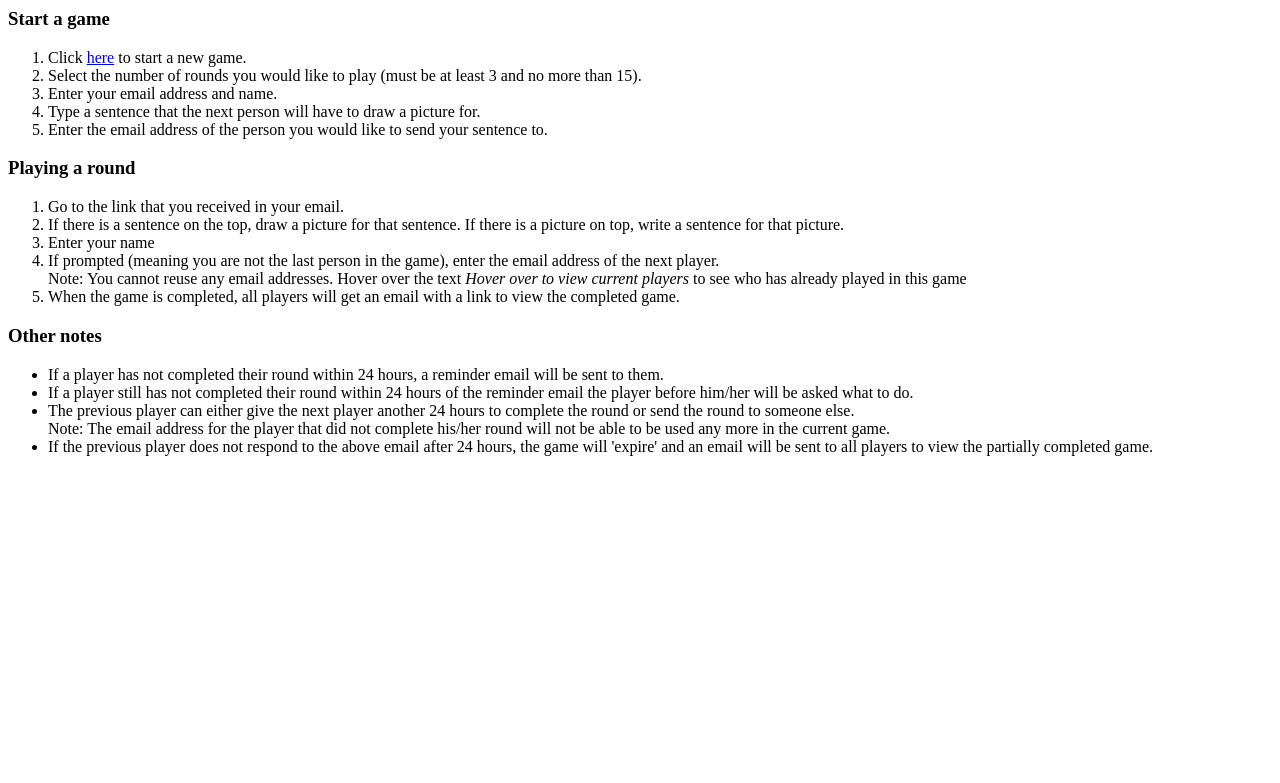
After one commit to bcorwin/TheDrawingGame, a Django app: page /howtoplay/ in a window 1280 px wide. The commit adds this page. Shown: the top 783 px of the page. Run offline with Django 3.2, Linux system fonts and the light colour scheme.

Commit message:
Added howtoplay page

```diff
--- a/TheDrawingGame/static/templates/home.html
+++ b/TheDrawingGame/static/templates/home.html
@@ -3,6 +3,9 @@
 <body>
     <form action="/game/">
         <input type="submit" value="New Game">
+    </form>
+    <form action="/howtoplay/">
+        <input type="submit" value="How to play">
     </form>
 <!--    <form action="/view/" method="post">
         {% csrf_token %}
--- /dev/null
+++ b/TheDrawingGame/static/templates/howtoplay.html
@@ -0,0 +1,30 @@
+<html>
+<head></head>
+<body>
+    <h3>Start a game</h3>
+    <ol>
+        <li>Click <a href='/game/' target="_blank">here</a> to start a new game.</li>
+        <li>Select the number of rounds you would like to play (must be at least 3 and no more than 15).</li>
+        <li>Enter your email address and name.</li>
+        <li>Type a sentence that the next person will have to draw a picture for.</li>
+        <li>Enter the email address of the person you would like to send your sentence to.</li>
+    </ol>
+    <h3>Playing a round</h3>
+    <ol>
+        <li>Go to the link that you received in your email.</li>
+        <li>If there is a sentence on the top, draw a picture for that sentence. If there is a picture on top, write a sentence for that picture.</li>
+        <li>Enter your name</li>
+        <li>If prompted (meaning you are not the last person in the game), enter the email address of the next player.</li>
+        Note: You cannot reuse any email addresses. Hover over the text <i>Hover over to view current players</i> to see who has already played in this game
+        <li>When the game is completed, all players will get an email with a link to view the completed game.</li>
+    </ol>
+    <h3>Other notes</h3>
+    <ul>
+        <li>If a player has not completed their round within 24 hours, a reminder email will be sent to them.</li>
+        <li>If a player still has not completed their round within 24 hours of the reminder email the player before him/her will be asked what to do.</li>
+        <li>The previous player can either give the next player another 24 hours to complete the round or send the round to someone else.</li>
+        Note: The email address for the player that did not complete his/her round will not be able to be used any more in the current game.
+        <li>If the previous player does not respond to the above email after 24 hours, the game will 'expire' and an email will be sent to all players to view the partially completed game.</li>
+    <ul>
+</body>
+</html>
--- a/TheDrawingGame/static/templates/round.html
+++ b/TheDrawingGame/static/templates/round.html
@@ -35,7 +35,7 @@
         {% elif type == "P" %}
             <h3>{{ round.submission}}</h3>
 			<hr>
-			<h5>Draw the above sentence:</h5>
+			<h3>Draw the above sentence:</h3>
             <div id="canvasDiv"></div>
 
             <style>
@@ -84,5 +84,6 @@
                 <span title="Current players (cannot reuse):&#10;{{ round.game.get_all_emails | join:'&#10;' }}"><i>Hover over to view current players.</i></span><br>
             <br><input type="submit" value="Submit" >
         {% endif %}
+        <br><br><a href='/howtoplay/' target="_blank">How to play</a>
 	</body>
 </html>
--- a/TheDrawingGame/urls.py
+++ b/TheDrawingGame/urls.py
@@ -1,5 +1,6 @@
 from django.conf.urls import patterns, include, url
 from django.contrib import admin
+from django.views.generic import TemplateView
 from game import views
 
 urlpatterns = patterns('',
@@ -7,6 +8,7 @@ urlpatterns = patterns('',
     url(r'^wait/(?P<code>.*)', views.wait_round, name='wait_game'),
     url(r'^reset/(?P<code>.*)', views.reset_round, name='reset_game'),
     url(r'^game/', include('game.urls')),
+    url(r'^howtoplay/', TemplateView.as_view(template_name='howtoplay.html')),
     url(r'^view/(?P<code>.*)', views.view_game, name='view_game'),
     url(r'^$', views.home, name="home"),
 )
```
